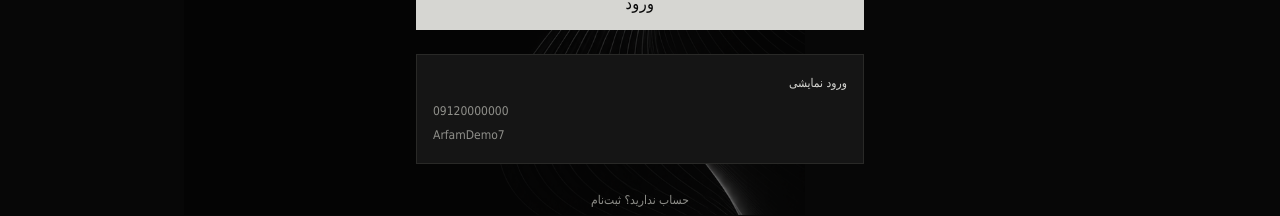
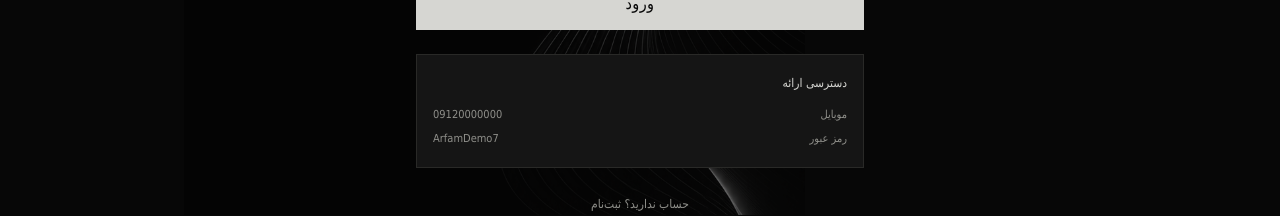
Before and after one commit to alidev1991/Afram-Gallery, a Next.js app: page /login in a window 1280 px wide. Shown: the part 585-801 px from the top of the page. Built offline with nearby package versions, Linux system fonts and the light colour scheme.

Commit message:
fix: polish storefront demo presentation and Persian cart counts

```diff
--- a/src/app/(storefront)/cart/page.tsx
+++ b/src/app/(storefront)/cart/page.tsx
@@ -16,6 +16,7 @@ const primaryCheckoutClass =
 export default function CartPage() {
   const {
     items,
+    itemCount,
     totalToman,
     isHydrated,
     setQuantity,
@@ -34,7 +35,9 @@ export default function CartPage() {
             </h1>
           </div>
           {items.length > 0 ? (
-            <p className="text-xs text-muted">{items.length} محصول</p>
+            <p className="text-xs text-muted">
+              {itemCount.toLocaleString("fa-IR")} کالا
+            </p>
           ) : null}
         </div>
 
@@ -87,8 +90,8 @@ export default function CartPage() {
                         >
                           −
                         </button>
-                        <span className="min-w-8 text-center font-latin text-xs text-silver-bright">
-                          {item.quantity}
+                        <span className="min-w-8 text-center text-xs text-silver-bright">
+                          {item.quantity.toLocaleString("fa-IR")}
                         </span>
                         <button
                           type="button"
--- a/src/app/(storefront)/checkout/page.tsx
+++ b/src/app/(storefront)/checkout/page.tsx
@@ -63,7 +63,7 @@ export default function CheckoutPage() {
                       <div className="relative aspect-[4/5] overflow-hidden bg-matte">
                         <Image src={item.imageSrc} alt={item.imageAlt} fill sizes="72px" className="object-contain" />
                       </div>
-                      <div><p className="text-sm text-silver-bright">{item.name}</p><p className="mt-1 text-xs text-muted">تعداد: {item.quantity}</p></div>
+                      <div><p className="text-sm text-silver-bright">{item.name}</p><p className="mt-1 text-xs text-muted">تعداد: {item.quantity.toLocaleString("fa-IR")}</p></div>
                       <p className="text-xs text-silver">{formatToman(item.priceToman * item.quantity)}</p>
                     </li>
                   ))}
@@ -74,8 +74,8 @@ export default function CheckoutPage() {
             <aside className="h-fit border border-line bg-matte p-6 sm:p-8 lg:sticky lg:top-[calc(var(--arfam-header-height)+2rem)]">
               <h2 className="text-lg text-silver-bright">خلاصه سفارش</h2>
               <div className="mt-7 flex justify-between border-y border-line py-5 text-sm"><span className="text-muted">مجموع</span><strong className="font-normal text-silver-bright">{formatToman(totalToman)}</strong></div>
-              <button type="button" disabled className="mt-7 min-h-11 w-full border border-line-strong px-6 text-xs text-muted opacity-70">پرداخت در نسخه Demo غیرفعال است</button>
-              <p className="mt-4 text-[0.6875rem] leading-5 text-subtle">در این نسخه سفارش و پرداخت واقعی ثبت نمی‌شود.</p>
+              <button type="button" disabled aria-describedby="payment-status" className="mt-7 min-h-11 w-full border border-line-strong px-6 text-xs text-muted opacity-70">پرداخت آنلاین</button>
+              <p id="payment-status" className="mt-4 text-[0.6875rem] leading-5 text-subtle">در حال حاضر امکان پرداخت آنلاین وجود ندارد.</p>
             </aside>
           </div>
         )}
--- a/src/components/auth/login-form.tsx
+++ b/src/components/auth/login-form.tsx
@@ -124,9 +124,13 @@ export function LoginForm({ nextPath }: { nextPath: string }) {
       </Button>
 
       <div className="mt-6 border border-line bg-gloss p-4 text-xs leading-6 text-muted">
-        <p className="text-silver">ورود نمایشی</p>
-        <p className="mt-1" dir="ltr">{DEMO_CUSTOMER_CREDENTIALS.mobile}</p>
-        <p dir="ltr">{DEMO_CUSTOMER_CREDENTIALS.password}</p>
+        <p className="text-silver">دسترسی ارائه</p>
+        <dl className="mt-2 grid grid-cols-[auto_1fr] gap-x-3 text-[0.6875rem]">
+          <dt>موبایل</dt>
+          <dd dir="ltr" className="text-start">{DEMO_CUSTOMER_CREDENTIALS.mobile}</dd>
+          <dt>رمز عبور</dt>
+          <dd dir="ltr" className="text-start">{DEMO_CUSTOMER_CREDENTIALS.password}</dd>
+        </dl>
       </div>
 
       <p className="mt-7 text-center text-xs text-muted">
--- a/src/components/cart/cart-indicator.tsx
+++ b/src/components/cart/cart-indicator.tsx
@@ -16,8 +16,8 @@ export function CartIndicator({ className = "" }: { className?: string }) {
     >
       <BagIcon className="size-5" />
       {itemCount > 0 ? (
-        <span className="absolute end-0.5 top-0.5 flex min-h-4 min-w-4 items-center justify-center rounded-full bg-silver-bright px-1 font-latin text-[0.5625rem] font-semibold leading-none text-canvas">
-          {itemCount > 99 ? "99+" : itemCount}
+        <span className="absolute end-0.5 top-0.5 flex min-h-4 min-w-4 items-center justify-center rounded-full bg-silver-bright px-1 text-[0.5625rem] font-semibold leading-none text-canvas">
+          {itemCount > 99 ? "+۹۹" : itemCount.toLocaleString("fa-IR")}
         </span>
       ) : null}
     </Link>
```
